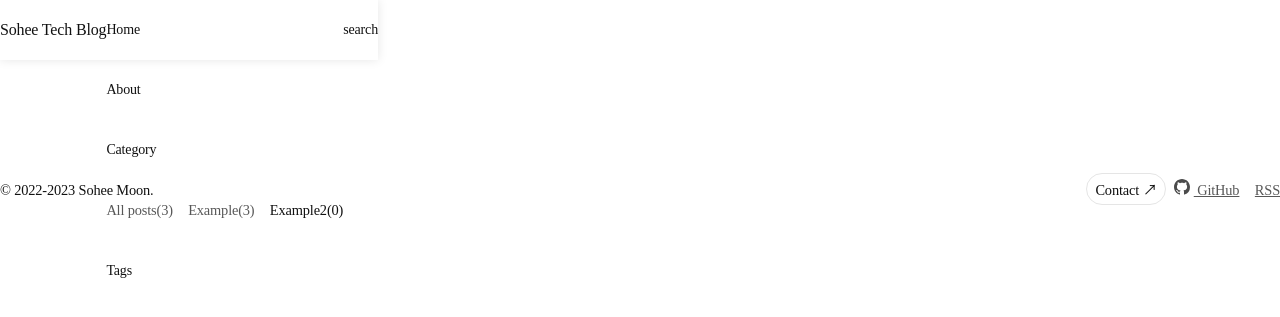
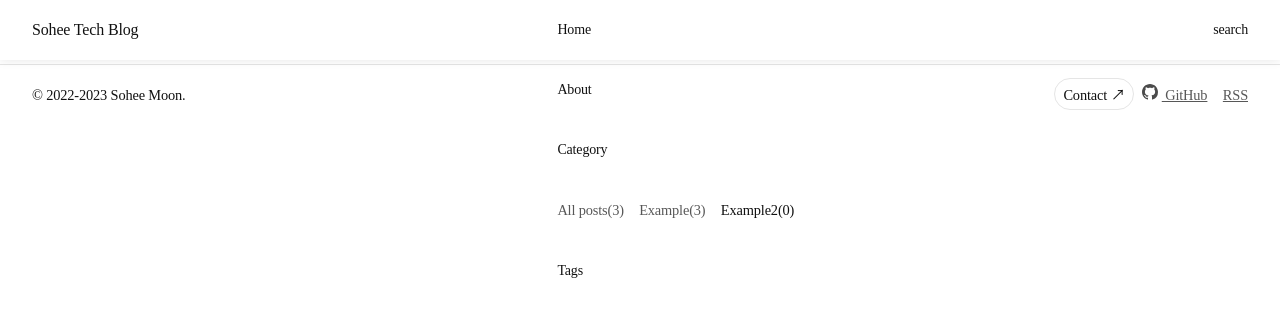
Before and after one commit to soheetech/soheetech.github.io, a Jekyll site: the page built from category/example2.md, in a window 1280 px wide. Shown: the top 317 px of the page. Built offline with Jekyll 4.4.1, drawn with Linux system fonts in a browser that asks for light colours; some web fonts are replaced.

Commit message:
Update main.scss

```diff
--- a/assets/css/main.scss
+++ b/assets/css/main.scss
@@ -9,8 +9,10 @@
 header, footer {
   display: flex;
   justify-content: space-between;
+  width: 100%;
   height: 60px;
   line-height: 60px;
+  padding: 0 var(--space-basic);
 }
 
 header {
@@ -32,7 +34,7 @@ header h1 svg {
 header h1 span { padding-left: var(--space-sides); }
 
 footer {
-  padding-top: 6rem;
+  border-top: 1px solid var(--color-gray);
   font-size: var(--font-small);
 }
 
```
